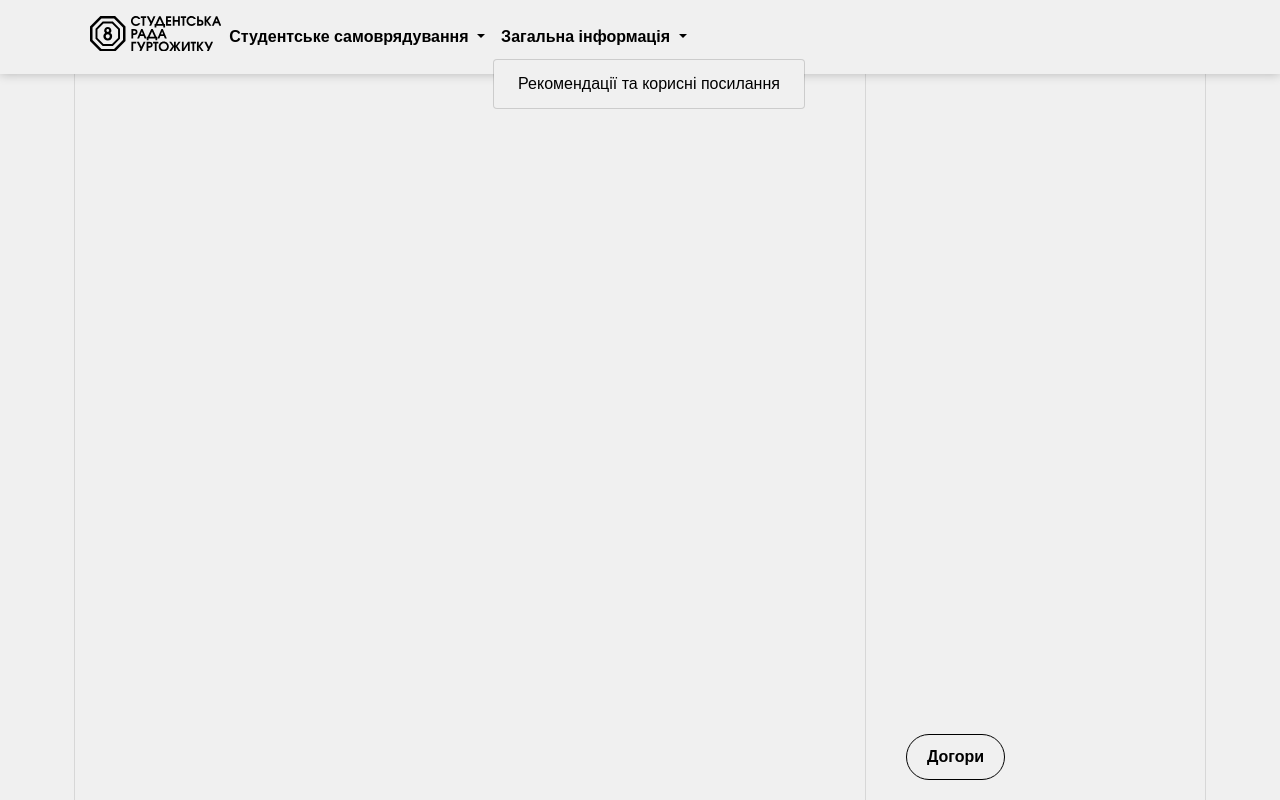
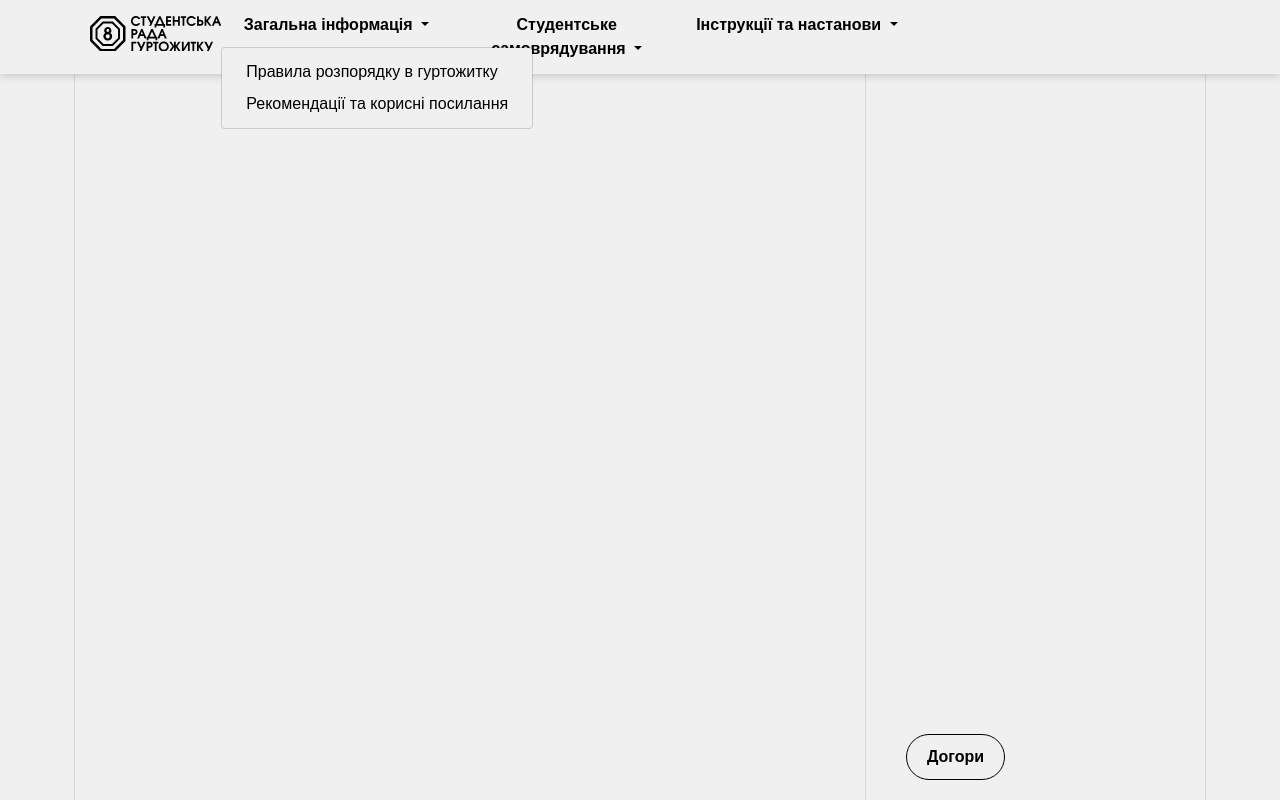
Before and after one commit to knudorm8/knudorm8_site, a website built with Parcel: page index.html in a window 1280 px wide. Both pictures are taken after a click on the button "Загальна інформація". Built offline with nearby package versions, Linux system fonts and the light colour scheme.

Commit message:
Add new articles as menu items

```diff
--- a/index.html
+++ b/index.html
@@ -72,7 +72,16 @@
   </button>
 
   <div class="collapse navbar-collapse" id="navbarSupportedContent">
-    <ul class="navbar-nav mr-auto">
+    <ul class="navbar-nav nav-justified mr-auto">
+      <li class="nav-item dropdown">
+        <a class="nav-link dropdown-toggle" href="#" id="navbarDropdown1" role="button" data-toggle="dropdown" aria-haspopup="true" aria-expanded="false">
+          Загальна інформація
+        </a>
+        <div class="dropdown-menu" aria-labelledby="navbarDropdown1">
+          <a class="dropdown-item" href="#rules-in-dorm">Правила розпорядку в гуртожитку</a>
+          <a class="dropdown-item" href="#recommendations">Рекомендації та корисні посилання</a>
+        </div>
+      </li>
       <li class="nav-item dropdown">
         <a class="nav-link dropdown-toggle" href="#" id="navbarDropdown" role="button" data-toggle="dropdown" aria-haspopup="true" aria-expanded="false">
           Студентське самоврядування
@@ -82,12 +91,14 @@
         </div>
       </li>
       <li class="nav-item dropdown">
-        <a class="nav-link dropdown-toggle" href="#" id="navbarDropdown1" role="button" data-toggle="dropdown" aria-haspopup="true" aria-expanded="false">
-          Загальна інформація
+        <a class="nav-link dropdown-toggle" href="#" id="navbarDropdown2" role="button" data-toggle="dropdown" aria-haspopup="true" aria-expanded="false">
+          Інструкції та настанови
         </a>
-          <div class="dropdown-menu" aria-labelledby="navbarDropdown1">
-            <a class="dropdown-item" href="#recommendations">Рекомендації та корисні посилання</a>
-          </div>
+        <div class="dropdown-menu" aria-labelledby="navbarDropdown2">
+          <a class="dropdown-item" href="#how-to-pay">Оплата</a>
+          <a class="dropdown-item" href="#inspections">Перевірки</a>
+          <a class="dropdown-item" href="#in-dorm-move">Внутрішнє переселення</a>
+        </div>
       </li>
     </ul>
   </div>
```
